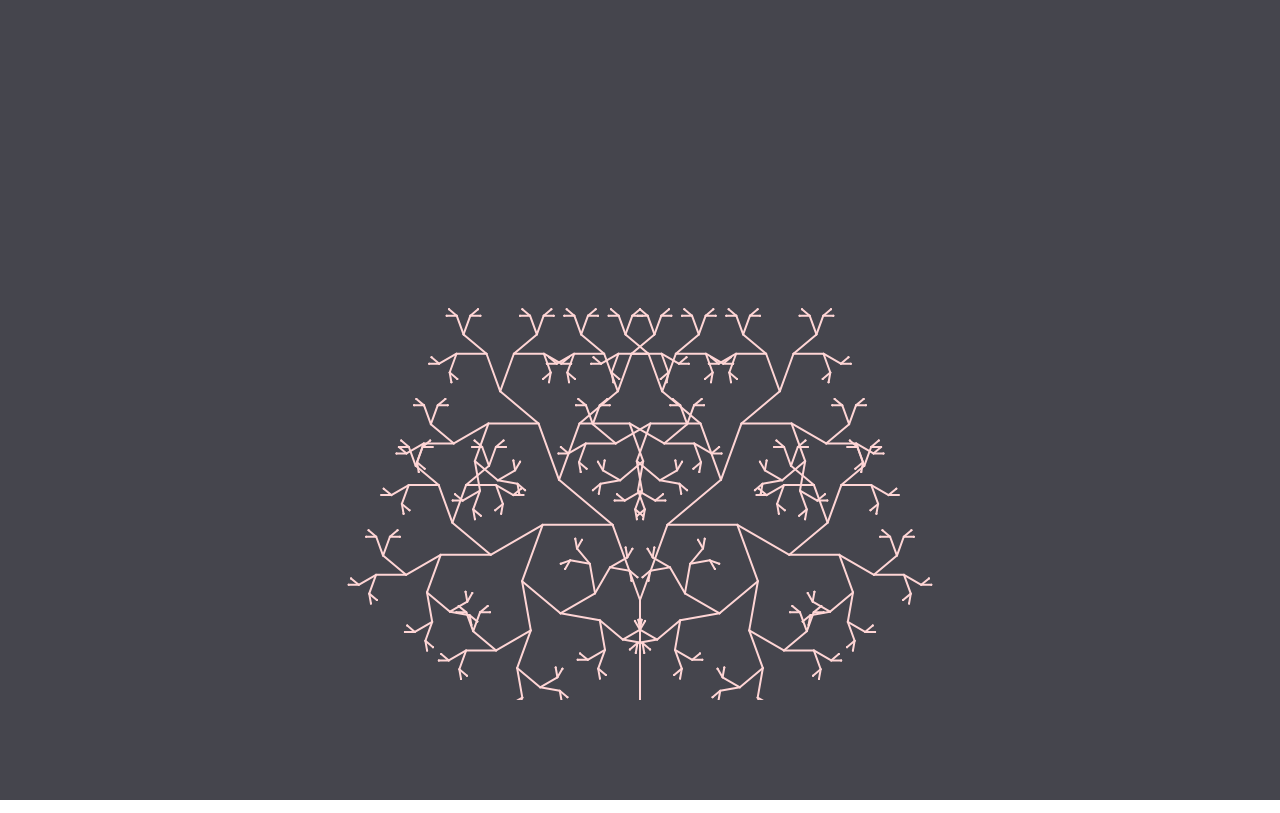
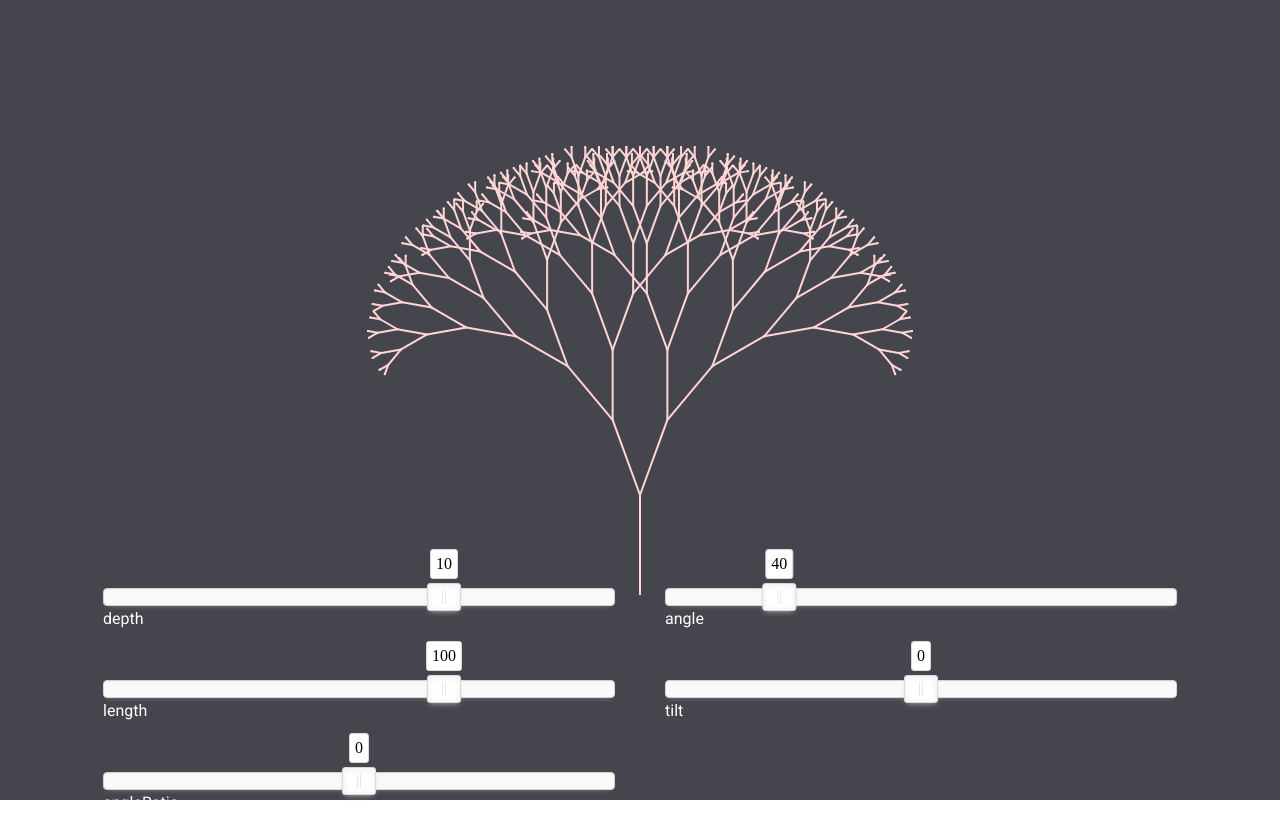
Before and after one commit to montecamo/fractal-tree, a website built with Parcel: page src/index.html in a window 1280 px wide. Built offline with nearby package versions, Linux system fonts and the light colour scheme.

Commit message:
add sliders

```diff
--- a/package.json
+++ b/package.json
@@ -4,6 +4,7 @@
   "description": "",
   "main": "index.js",
   "dependencies": {
+    "nouislider": "^14.0.2",
     "parcel": "^1.12.3",
     "prettier": "^1.18.2"
   },
--- a/src/index.html
+++ b/src/index.html
@@ -3,10 +3,16 @@
   <head>
     <meta charset="UTF-8" />
     <meta name="viewport" content="width=device-width" />
+    <link
+      href="https://fonts.googleapis.com/css?family=Roboto&display=swap"
+      rel="stylesheet"
+    />
     <title>Fracture</title>
   </head>
   <body>
-    <div id="root" class="wrapper"></div>
+    <div id="root" class="wrapper">
+      <div id="sliders" class="sliders"></div>
+    </div>
     <script src="main.js"></script>
   </body>
 </html>
--- a/src/main.js
+++ b/src/main.js
@@ -1,5 +1,17 @@
+import 'nouislider/distribute/nouislider.css';
+import noUiSlider from 'nouislider';
+
+import Tree from './Tree';
 import './style.css';
-import Tree from './Tree';
+
+const treeOptions = {
+  depth: 10,
+  length: 100,
+  lengthRatio: 0.1,
+  angle: 40,
+  angleRatio: 50,
+  tilt: 0,
+};
 
 const FractalTree = new Tree({
   color: '#ffd5d5',
@@ -7,11 +19,89 @@ const FractalTree = new Tree({
   height: 600,
 });
 
+const sliderFactory = (
+  container,
+  { start, min, max, step, property, formatter },
+) => {
+  const slider = document.createElement('div');
+  slider.classList.add('slider');
+
+  const sliderName = document.createElement('span');
+  sliderName.innerHTML = property;
+  sliderName.classList.add('slider-name');
+
+  const sliderContainer = document.createElement('div');
+  sliderContainer.classList.add('slider-container');
+
+  noUiSlider.create(slider, {
+    start: [start],
+    step,
+    format: {
+      to: formatter,
+      from: formatter,
+    },
+    tooltips: [true],
+    range: {
+      min: [min],
+      max: [max],
+    },
+  });
+
+  slider.noUiSlider.on('update', (values, handle) => {
+    treeOptions[property] = values[handle];
+
+    console.warn(treeOptions);
+    FractalTree.draw(treeOptions);
+  });
+
+  sliderContainer.appendChild(slider);
+  sliderContainer.appendChild(sliderName);
+
+  container.appendChild(sliderContainer);
+};
+
+const sliders = document.getElementById('sliders');
+
+sliderFactory(sliders, {
+  property: 'depth',
+  start: 10,
+  min: 0,
+  max: 15,
+  step: 1,
+  formatter: Math.round,
+});
+sliderFactory(sliders, {
+  property: 'angle',
+  start: 40,
+  min: 0,
+  max: 180,
+  step: 1,
+  formatter: Math.round,
+});
+sliderFactory(sliders, {
+  property: 'length',
+  start: 100,
+  min: 0,
+  max: 150,
+  step: 1,
+  formatter: Math.round,
+});
+sliderFactory(sliders, {
+  property: 'tilt',
+  start: 0,
+  min: -40,
+  max: 40,
+  step: 1,
+  formatter: Math.round,
+});
+sliderFactory(sliders, {
+  property: 'angleRatio',
+  start: 0,
+  min: -10,
+  max: 10,
+  step: 1,
+  formatter: Math.round,
+});
+
 FractalTree.mount(document.getElementById('root'));
-FractalTree.draw({
-  depth: 10,
-  angle: 40,
-  length: 100,
-  lengthRatio: 0.1,
-  angleRatio: 50,
-});
+FractalTree.draw(treeOptions);
--- a/src/style.css
+++ b/src/style.css
@@ -9,6 +9,7 @@ body,
   background: #45454d;
 
   display: flex;
+  flex-direction: column-reverse;
   justify-content: center;
   align-items: center;
 }
@@ -18,3 +19,31 @@ body,
   width: 200px;
   background: #ffd5d5;
 }
+
+.sliders {
+  display: grid;
+  grid-template-columns: 40% 40%;
+  grid-template-rows: 20% 20% 20%;
+  column-gap: 50px;
+  row-gap: 50px;
+  margin: auto auto 0;
+  flex-grow: 1;
+  width: 100%;
+
+  justify-content: center;
+  align-content: center;
+}
+
+.slider-container {
+  height: 100%;
+  display: flex;
+  flex-direction: column;
+  justify-content: space-around;
+  width: 100%;
+}
+
+.slider-name {
+  color: #fff;
+  font-family: 'Roboto', sans-serif;
+  font-size: 16px;
+}
```
Also changed, not shown: 1 other file.
